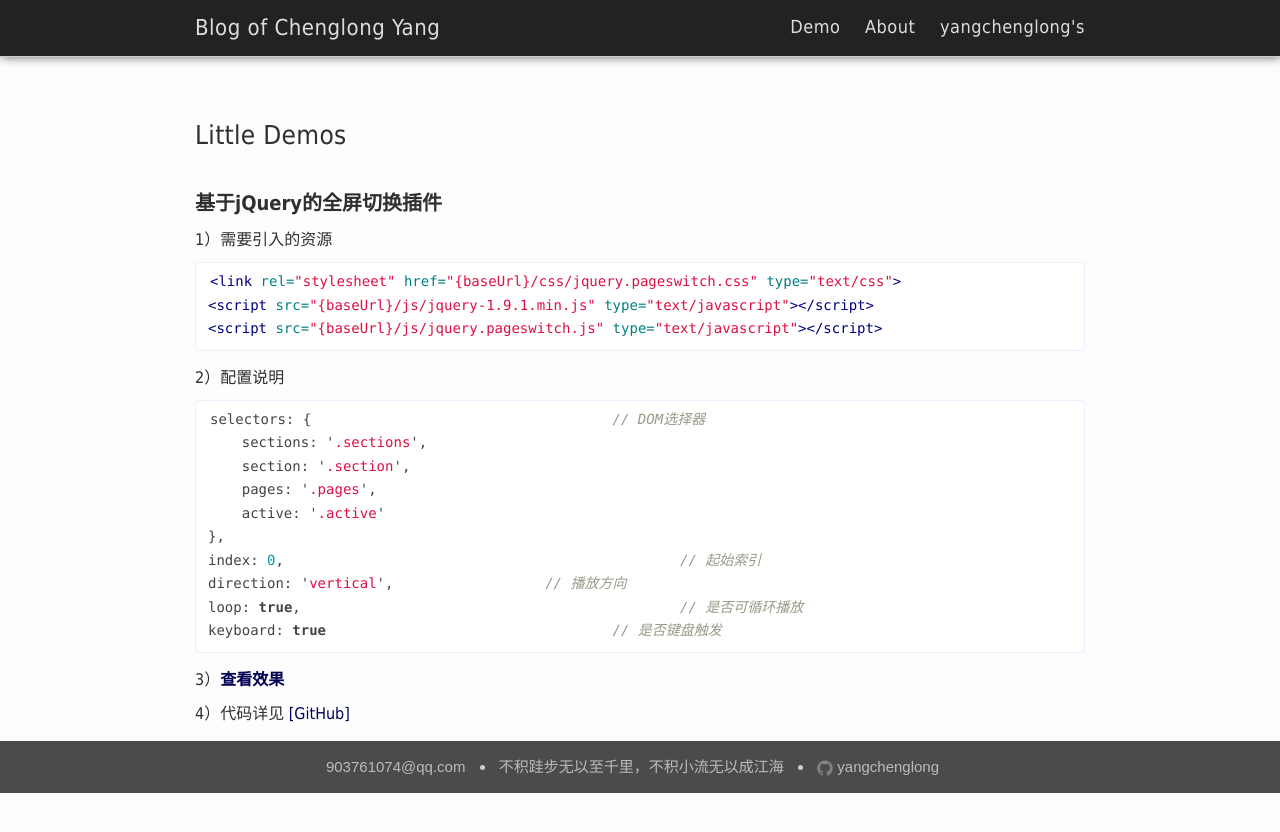
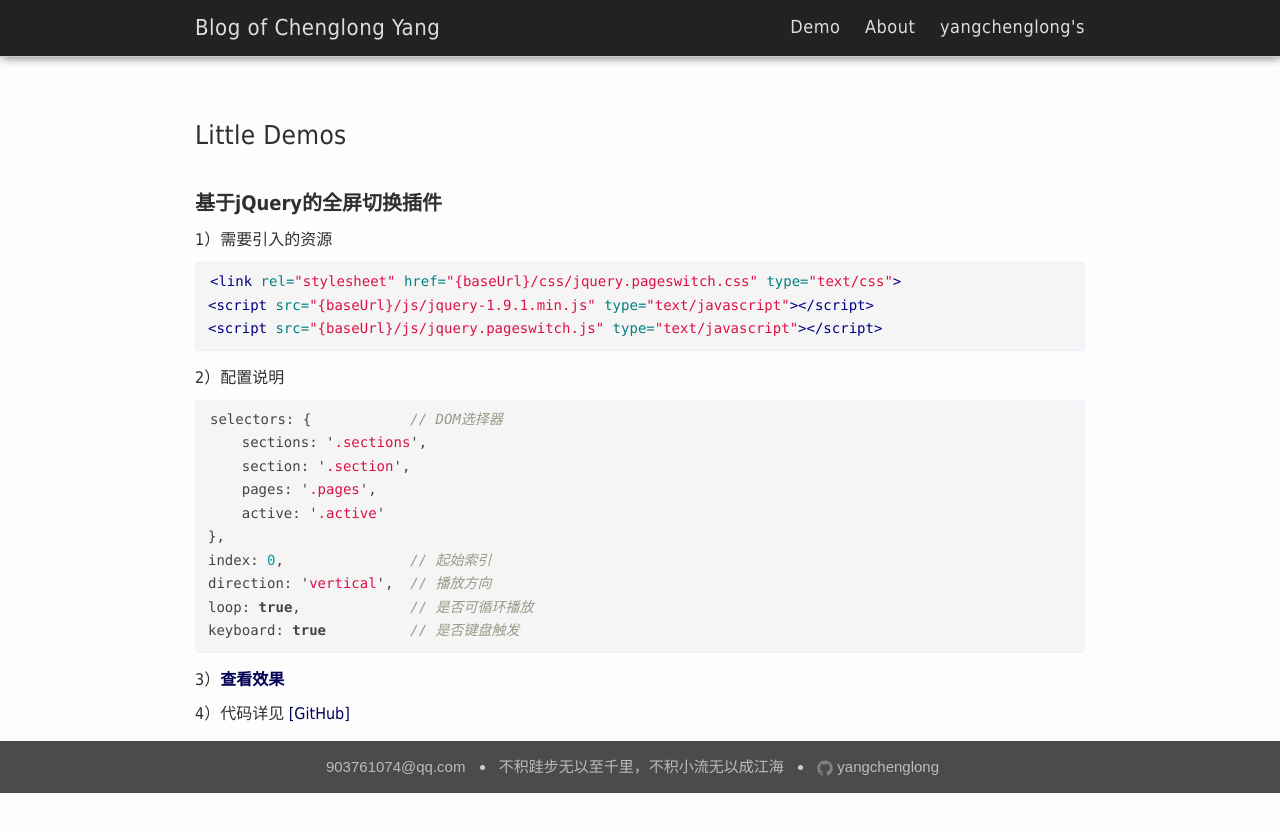
Before and after one commit to laurelyoung/laurelyoung.github.io, a Jekyll site: the page built from demo.md, in a window 1280 px wide. Shown: the top 832 px of the page. Built offline with Jekyll 4.4.1, drawn with Linux system fonts in a browser that asks for light colours; comment, search, counter and statistics services are not loaded.

Commit message:
highlight

````diff
--- a/_config.yml
+++ b/_config.yml
@@ -14,4 +14,4 @@
 
 # highlighter: pygments
 
-paginate: 8
+paginate: 10
--- a/demo.md
+++ b/demo.md
@@ -10,26 +10,26 @@
 
 ### 1）需要引入的资源
 
-``` html
+{% highlight html %}
 <link rel="stylesheet" href="{baseUrl}/css/jquery.pageswitch.css" type="text/css">
 <script src="{baseUrl}/js/jquery-1.9.1.min.js" type="text/javascript"></script>
 <script src="{baseUrl}/js/jquery.pageswitch.js" type="text/javascript"></script>
-```
+{% endhighlight %}
 
 ### 2）配置说明
 
-``` javascript
-selectors: {					// DOM选择器
+{% highlight javascript %}
+selectors: {	        // DOM选择器
     sections: '.sections',
     section: '.section',
     pages: '.pages',
     active: '.active'
 },
-index: 0,						// 起始索引
-direction: 'vertical',			// 播放方向
-loop: true,						// 是否可循环播放
-keyboard: true					// 是否键盘触发
-```
+index: 0,	        // 起始索引
+direction: 'vertical',	// 播放方向
+loop: true,		// 是否可循环播放
+keyboard: true	        // 是否键盘触发
+{% endhighlight %}
 
 ### 3）[**查看效果**](PageSwitch/)
 
--- a/index.html
+++ b/index.html
@@ -5,7 +5,7 @@
 
 <div class="home">
   <div class="inner">
-    <h1 class="page-heading">全部</h1>
+    <h1 class="page-heading"><a href="{{site.baseurl}}">全部</a></h1>
 
     <ul class="post-list">
       <!-- for post in site.posts -->
--- a/static/css/index.css
+++ b/static/css/index.css
@@ -225,6 +225,7 @@
     width: 25%;
     padding-left: 15px;
     padding-right: 15px;
+    margin-bottom: 20px;
 }
 
 .page-content .wrapper .home .inner,
````
Also changed, not shown: _posts/2016-02-23-IntelliJ IDEA和WebStorm下无法输入中文标点符号的解决方法.md (+3 -3 lines), about.md (+4 -0 lines).
